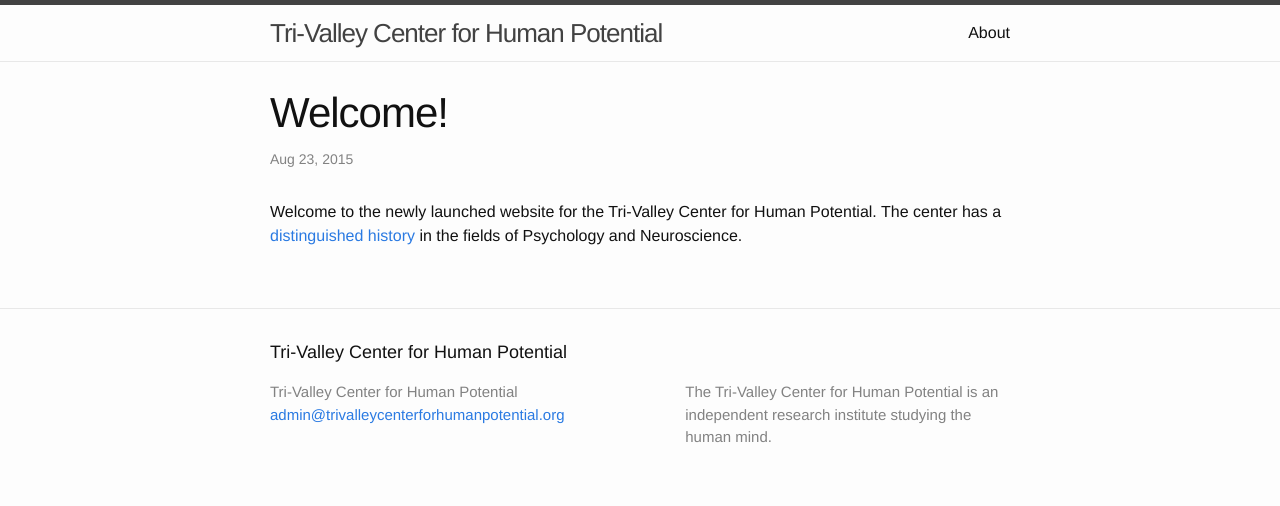
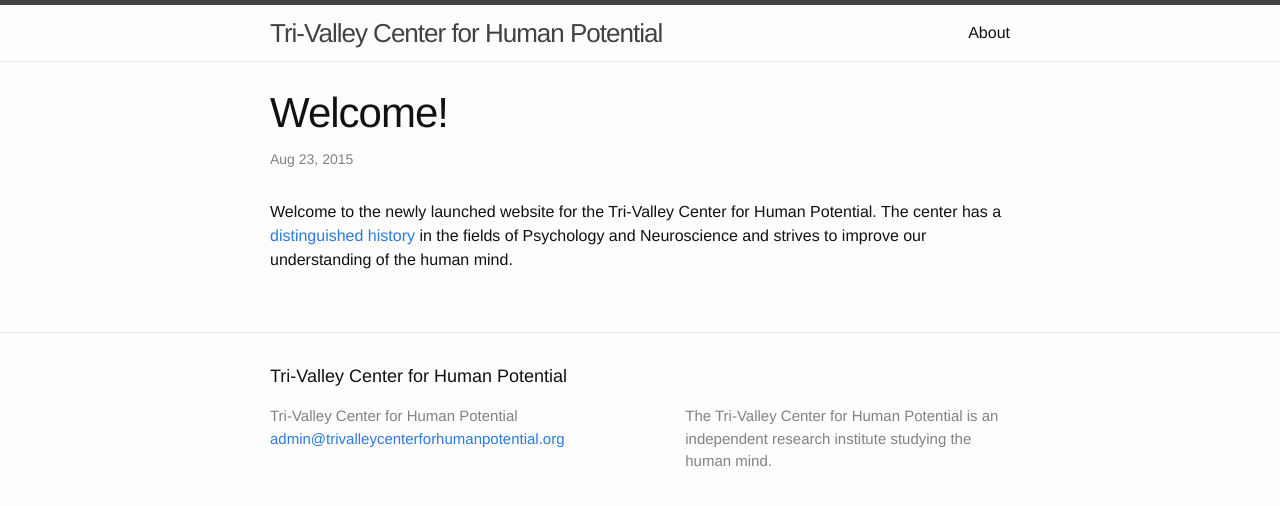
Before and after one commit to eamoncaddigan/trivalley, a Jekyll site: the page built from _posts/2015-08-23-welcome.markdown, in a window 1280 px wide. Shown: the top 506 px of the page. Built offline with Jekyll 4.4.1, drawn with Linux system fonts in a browser that asks for light colours.

Commit message:
Just fleshing out a little bit of welcome.

```diff
--- a/_posts/2015-08-23-welcome.markdown
+++ b/_posts/2015-08-23-welcome.markdown
@@ -2,9 +2,9 @@
 layout: post
 title:  "Welcome!"
 date:   2015-08-23 12:43:27
-categories: jekyll update
+categories: trivalley update
 ---
 Welcome to the newly launched website for the Tri-Valley Center for Human
 Potential. The center has a [distinguished
 history](http://journals.cambridge.org/action/displayAbstract?fromPage=online&aid=6577844)
-in the fields of Psychology and Neuroscience.
+in the fields of Psychology and Neuroscience and strives to improve our understanding of the human mind.
```
